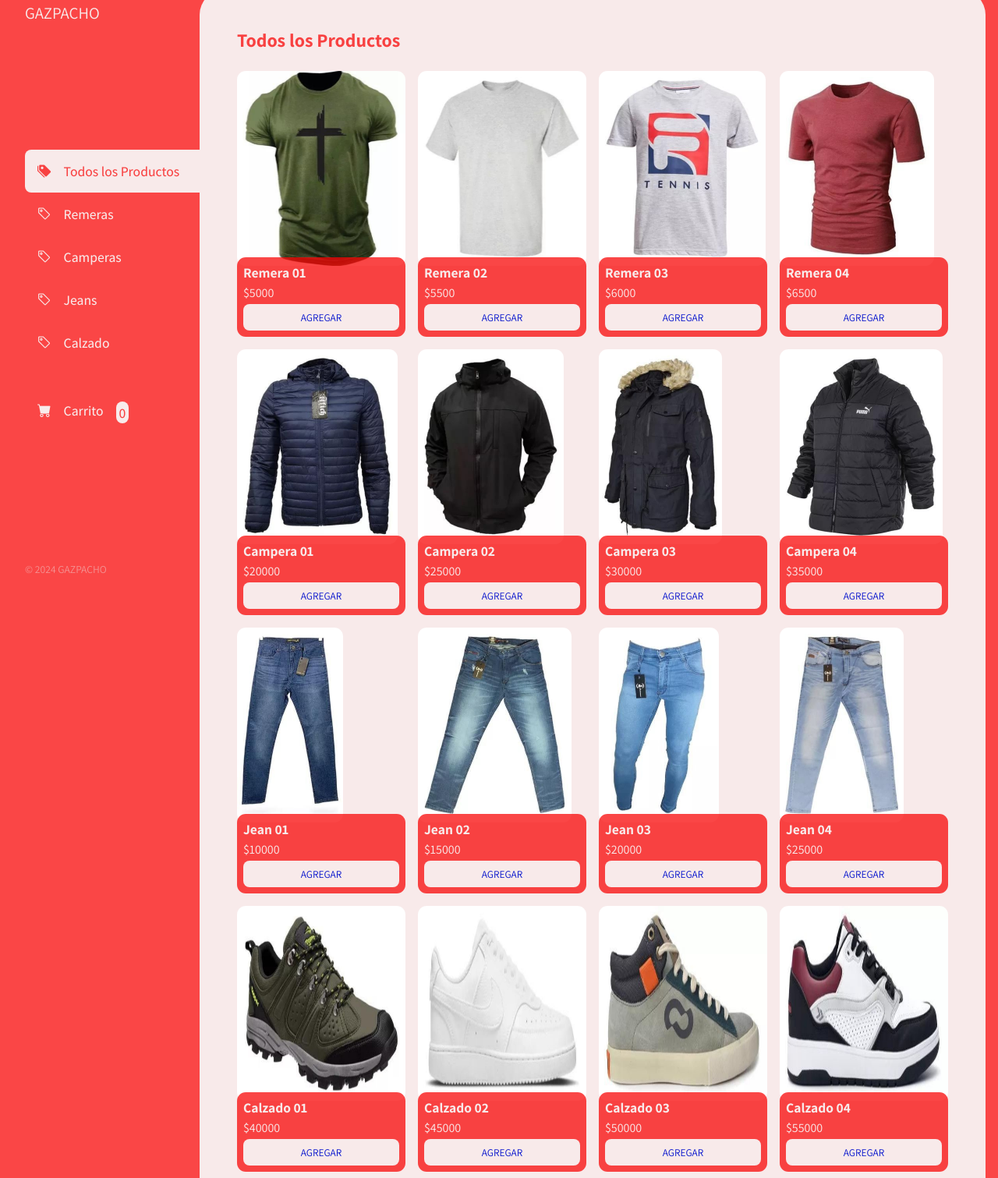
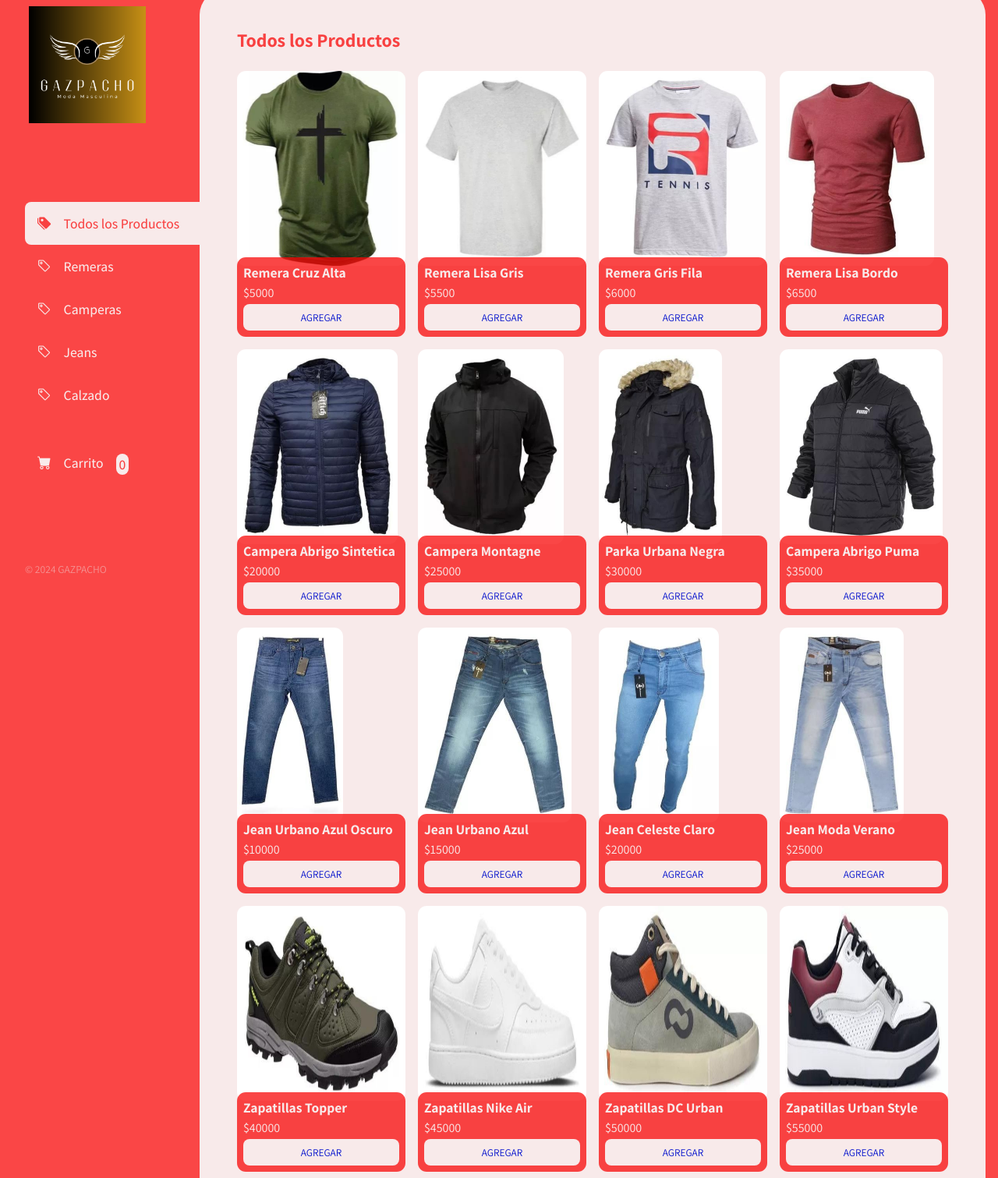
Before and after one commit to tatovagliente/3-Pre-Entrega-JS-ARIEL-VAGLIENTE, a plain HTML site: page index.html in a window 1280 px wide. Shown: the part 29-1540 px from the top of the page at 78% size. Drawn offline with nearby package versions, Linux system fonts and the light colour scheme.

Commit message:
Agrego y cambio detalles en css, logo, favicon y explicaciones de que hace cada una de las funciones

```diff
--- a/css/estilo.css
+++ b/css/estilo.css
@@ -30,7 +30,7 @@ a {
     text-decoration: none;
 }
 
-.wrapper{
+.contenedorMayor{
     display: grid;
     grid-template-columns: 1fr 4fr;
     background-color: var(--clr-prin);
@@ -48,10 +48,10 @@ aside {
     justify-content: space-between;
 }
 
-.logo{
+/* .logo{
     font-weight: 400;
     font-size: 1.3rem;
-}
+} */
 
 .menu{
     display: flex;
@@ -157,7 +157,6 @@ main{
 
 .carrito-vacio, .carrito-comprado{
     color: var(--clr-prin);
-    /* display: none; */
 }
 
 .carrito-productos{
@@ -263,3 +262,9 @@ main{
     padding: .15rem .25rem;
     border-radius: 1rem;
 }
+
+.Logo {
+    height: 150px;
+    margin-top: 5px;
+    margin-left: 5px;
+}
--- a/index.html
+++ b/index.html
@@ -3,16 +3,17 @@
 <head>
     <meta charset="UTF-8">
     <meta name="viewport" content="width=device-width, initial-scale=1.0">
+    <link rel="shortcut icon" href="./img/Logoico.ico" type="image/x-icon">
     <link rel="stylesheet" href="./css/estilo.css">
     <link rel="stylesheet" href="https://cdn.jsdelivr.net/npm/bootstrap-icons@1.11.3/font/bootstrap-icons.min.css">
     <title>GAZPACHO</title>
 </head>
 <body>
 
-    <div class="wrapper">
+    <div class="contenedorMayor">
         <aside>
             <header>
-                <h1 class="logo">GAZPACHO</h1>
+                <a href="./index.html"><img class="Logo" src="./img/Logo.png" alt="Logo Avan"></a>
             </header>
             <nav>
                 <ul>
--- a/js/main.js
+++ b/js/main.js
@@ -1,6 +1,7 @@
+//Arrays de Productos//
 const productos = [{
     id:"remera-01",
-    titulo:"Remera 01",
+    titulo:"Remera Cruz Alta",
     imagen:"./img/remeras/01.jpg",
     categoria:{
         nombre:"Remeras",
@@ -10,7 +11,7 @@ const productos = [{
 },
 {
     id:"remera-02",
-    titulo:"Remera 02",
+    titulo:"Remera Lisa Gris",
     imagen:"./img/remeras/02.jpg",
     categoria:{
         nombre:"Remeras",
@@ -20,7 +21,7 @@ const productos = [{
 },
 {
     id:"remera-03",
-    titulo:"Remera 03",
+    titulo:"Remera Gris Fila",
     imagen:"./img/remeras/03.jpg",
     categoria:{
         nombre:"Remeras",
@@ -30,7 +31,7 @@ const productos = [{
 },
 {
     id:"remera-04",
-    titulo:"Remera 04",
+    titulo:"Remera Lisa Bordo",
     imagen:"./img/remeras/04.jpg",
     categoria:{
         nombre:"Remeras",
@@ -40,7 +41,7 @@ const productos = [{
 },
 {
     id:"campera-01",
-    titulo:"Campera 01",
+    titulo:"Campera Abrigo Sintetica",
     imagen:"./img/camperas/01.jpg",
     categoria:{
         nombre:"Camperas",
@@ -50,7 +51,7 @@ const productos = [{
 },
 {
     id:"campera-02",
-    titulo:"Campera 02",
+    titulo:"Campera Montagne",
     imagen:"./img/camperas/02.jpg",
     categoria:{
         nombre:"Camperas",
@@ -60,7 +61,7 @@ const productos = [{
 },
 {
     id:"campera-03",
-    titulo:"Campera 03",
+    titulo:"Parka Urbana Negra",
     imagen:"./img/camperas/03.jpg",
     categoria:{
         nombre:"Camperas",
@@ -70,7 +71,7 @@ const productos = [{
 },
 {
     id:"campera-04",
-    titulo:"Campera 04",
+    titulo:"Campera Abrigo Puma",
     imagen:"./img/camperas/04.jpg",
     categoria:{
         nombre:"Camperas",
@@ -80,7 +81,7 @@ const productos = [{
 },
 {
     id:"jean-01",
-    titulo:"Jean 01",
+    titulo:"Jean Urbano Azul Oscuro",
     imagen:"./img/jeans/01.jpg",
     categoria:{
         nombre:"Jeans",
@@ -90,7 +91,7 @@ const productos = [{
 },
 {
     id:"jean-02",
-    titulo:"Jean 02",
+    titulo:"Jean Urbano Azul",
     imagen:"./img/jeans/02.jpg",
     categoria:{
         nombre:"Jeans",
@@ -100,7 +101,7 @@ const productos = [{
 },
 {
     id:"jean-03",
-    titulo:"Jean 03",
+    titulo:"Jean Celeste Claro",
     imagen:"./img/jeans/03.jpg",
     categoria:{
         nombre:"Jeans",
@@ -110,7 +111,7 @@ const productos = [{
 },
 {
     id:"jean-04",
-    titulo:"Jean 04",
+    titulo:"Jean Moda Verano",
     imagen:"./img/jeans/04.jpg",
     categoria:{
         nombre:"Jeans",
@@ -120,7 +121,7 @@ const productos = [{
 },
 {
     id:"calzado-01",
-    titulo:"Calzado 01",
+    titulo:"Zapatillas Topper",
     imagen:"./img/calzado/01.jpg",
     categoria:{
         nombre:"Calzado",
@@ -130,7 +131,7 @@ const productos = [{
 },
 {
     id:"calzado-02",
-    titulo:"Calzado 02",
+    titulo:"Zapatillas Nike Air",
     imagen:"./img/calzado/02.jpg",
     categoria:{
         nombre:"Calzado",
@@ -139,7 +140,7 @@ const productos = [{
     precio:45000
 },{
     id:"calzado-03",
-    titulo:"Calzado 03",
+    titulo:"Zapatillas DC Urban",
     imagen:"./img/calzado/03.jpg",
     categoria:{
         nombre:"Calzado",
@@ -148,7 +149,7 @@ const productos = [{
     precio:50000
 },{
     id:"calzado-04",
-    titulo:"Calzado 04",
+    titulo:"Zapatillas Urban Style",
     imagen:"./img/calzado/04.jpg",
     categoria:{
         nombre:"Calzado",
@@ -164,6 +165,7 @@ const tituloPrincipal = document.querySelector("#titulo-principal");
 let botonesAgregar = document.querySelectorAll(".producto-agregar");
 const numerito = document.querySelector("#numerito");
 
+//Funcion carga de productos en pagina principal//
 function cargarProductos(productosElegidos) {
 
     contenedorProductos.innerHTML="";
@@ -188,6 +190,7 @@ function cargarProductos(productosElegidos) {
 
 }
 
+//Funcion para filtrar por categorias los productos//
 cargarProductos(productos);
 
 botonesCategorias.forEach(boton => {
@@ -211,7 +214,7 @@ botonesCategorias.forEach(boton => {
     })
 });
 
-
+//Funcion para que los botones "agregar" sumen productos al carrito//
 function actualizarBotonesAgregar() {
     const botonesAgregar = document.querySelectorAll(".producto-agregar");
 
@@ -220,11 +223,10 @@ function actualizarBotonesAgregar() {
     });
 }
 
+//Funcion para que desde la pagina del carrito se puedan tomar los datos del localstorage y poder utilizarlo desde la pagina del carrito//
 let productosEnCarrito;
 
 let productosEnCarritoLS = localStorage.getItem("productos-en-carrito");
-
-
 
 if (productosEnCarritoLS){
     productosEnCarrito = JSON.parse(productosEnCarritoLS);
@@ -233,7 +235,7 @@ if (productosEnCarritoLS){
     productosEnCarrito = [ ];
 }
 
-
+//Funcion para agregar productos en carrito y que se actualice tambien el numerito del costado del carrito de compras//
 function agregarAlCarrito(e){
     const idBoton = e.currentTarget.id;
     const productoAgregado= productos.find(producto => producto.id === idBoton);
@@ -250,6 +252,7 @@ actualizarNumerito();
 localStorage.setItem("productos-en-carrito", JSON.stringify(productosEnCarrito));
 }
 
+//Funcion para que se actualice el numero del costado del carrito//
 function actualizarNumerito(){
     let nuevoNumerito = productosEnCarrito.reduce((acc, producto) => acc + producto.cantidad, 0);
     numerito.innerText = nuevoNumerito;
```
Also changed, not shown: carrito.html (+3 -2 lines), js/carrito.js (+7 -4 lines), img/Logo.png (added), img/Logoico.ico (added).
